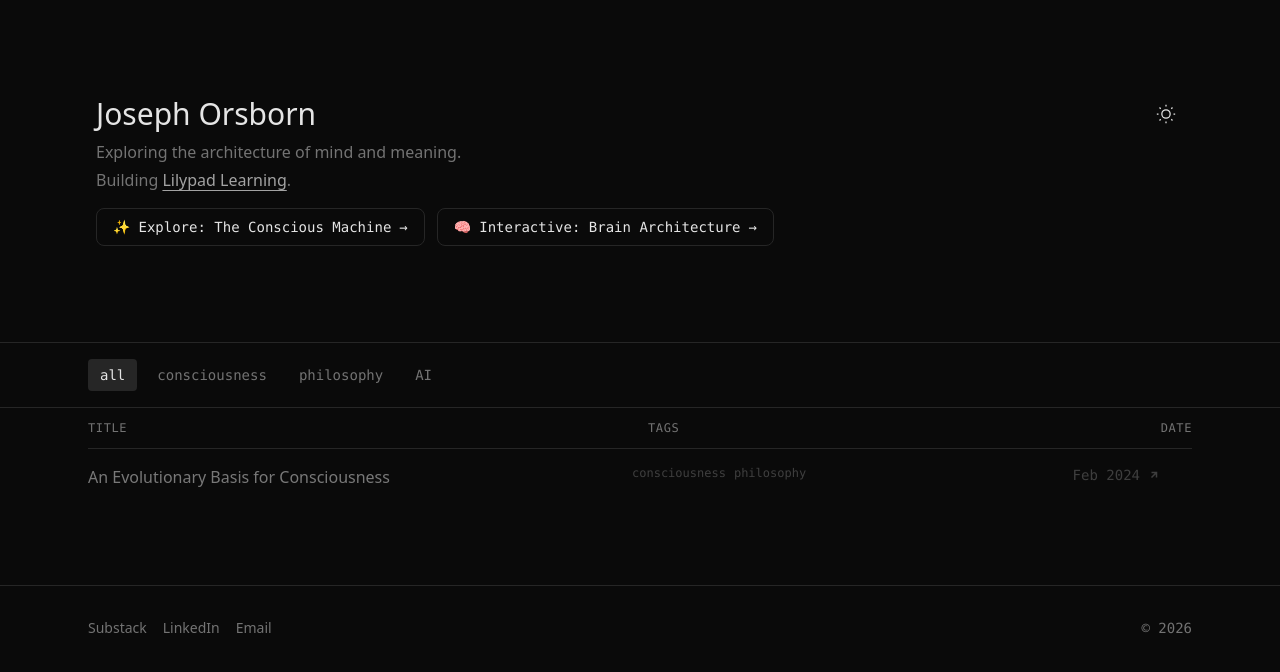
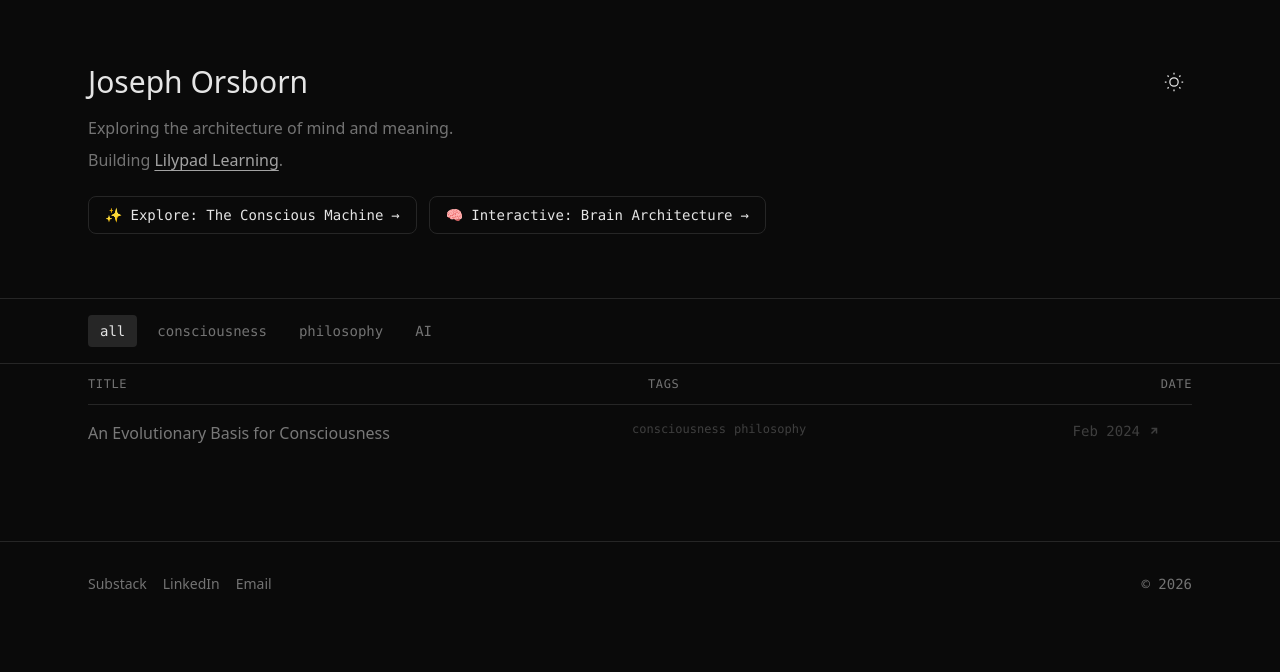
Before and after one commit to joeyo1234/joeyo, a Next.js app: page / in a window 1280 px wide. Shown: the top 672 px of the page. Built offline with nearby package versions, Linux system fonts and the light colour scheme.

Commit message:
Adjust homepage padding: more space between text elements, tighter outer padding
Co-Authored-By: Claude Opus 4.6 (1M context) <noreply@anthropic.com>

```diff
--- a/src/app/page.tsx
+++ b/src/app/page.tsx
@@ -26,20 +26,20 @@ export default function Home() {
     <main className="min-h-screen">
       {/* Header */}
       <header className="border-b border-[var(--border)]">
-        <div className="max-w-6xl mx-auto px-8 py-16 md:py-24">
+        <div className="max-w-6xl mx-auto px-6 py-12 md:py-16">
           <div className="flex items-start justify-between">
             <motion.div
               initial={{ opacity: 0, y: 10 }}
               animate={{ opacity: 1, y: 0 }}
               transition={{ duration: 0.5 }}
             >
-              <h1 className="text-2xl md:text-3xl font-medium text-[var(--foreground)] mb-2">
+              <h1 className="text-2xl md:text-3xl font-medium text-[var(--foreground)] mb-4">
                 Joseph Orsborn
               </h1>
-              <p className="text-[var(--muted)] text-base max-w-xl mb-1">
+              <p className="text-[var(--muted)] text-base max-w-xl mb-2">
                 Exploring the architecture of mind and meaning.
               </p>
-              <p className="text-[var(--muted)] text-base mb-4">
+              <p className="text-[var(--muted)] text-base mb-6">
                 Building{' '}
                 <a
                   href="https://lilypadlearning.com"
```
